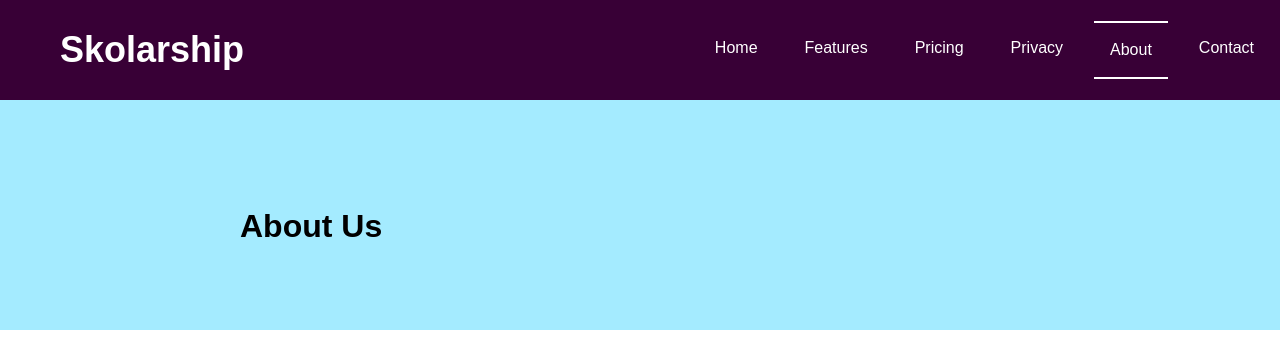
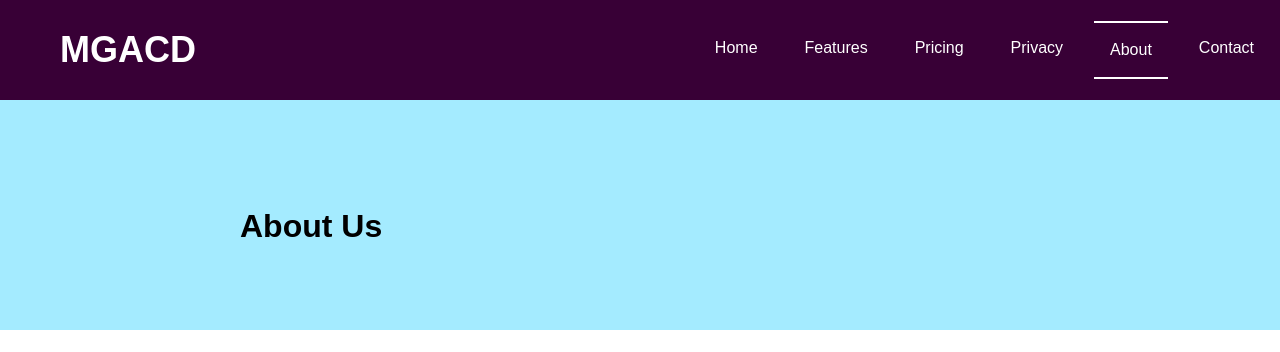
Before and after one commit to skolarship/skolarship.github.io, a plain HTML site: page about.html in a window 1280 px wide. Shown: the top 352 px of the page. Drawn offline with Linux system fonts and the light colour scheme.

Commit message:
Changed top left navbar text to company name.

```diff
--- a/about.html
+++ b/about.html
@@ -10,7 +10,7 @@
     <div class="main-wrapper">
         <!-- Navigation bar -->
         <nav class="navbar">
-            <div class="navbar-brand">Skolarship</div>
+            <div class="navbar-brand">MGACD</div>
             <div class="navbar-links">
                 <a href="index.html">Home</a>
                 <a href="features.html">Features</a>
```
Also changed, not shown: contact.html (+1 -1 lines), features.html (+1 -1 lines), index.html (+1 -1 lines), pricing.html (+1 -1 lines), privacy.html (+1 -1 lines).
